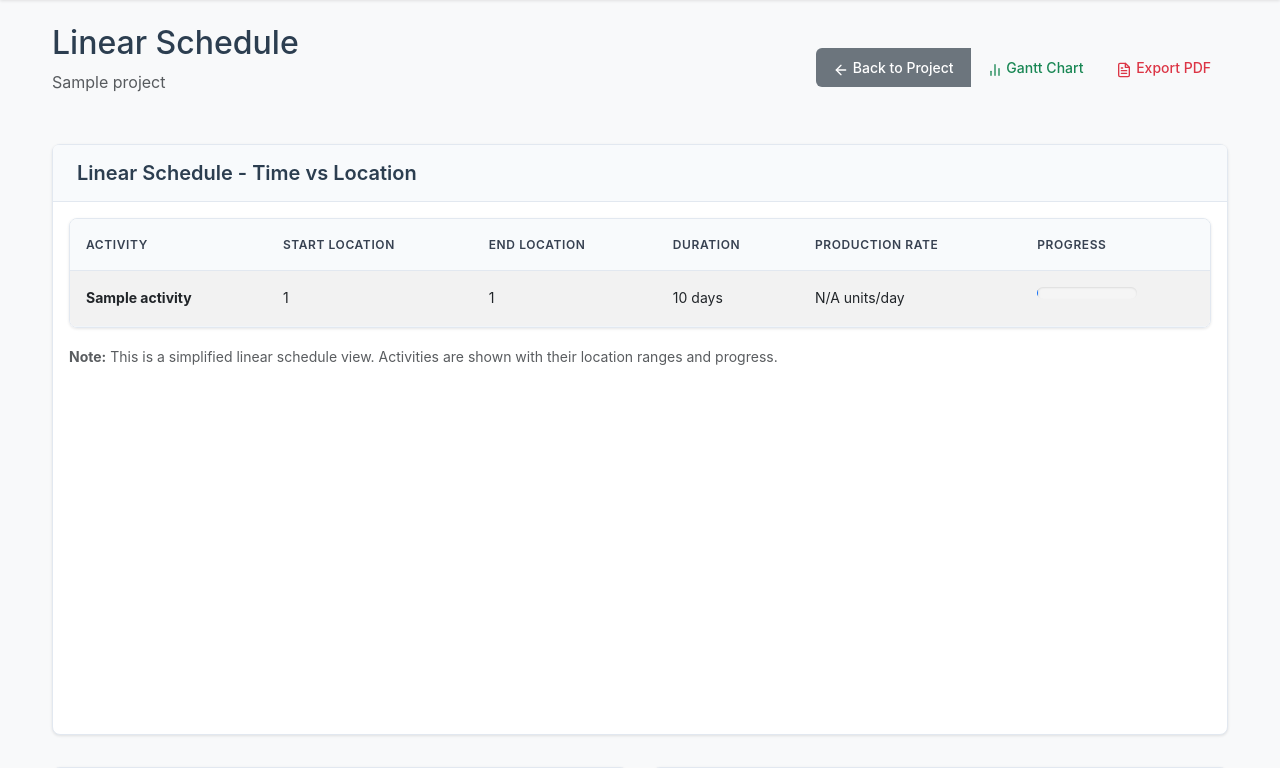
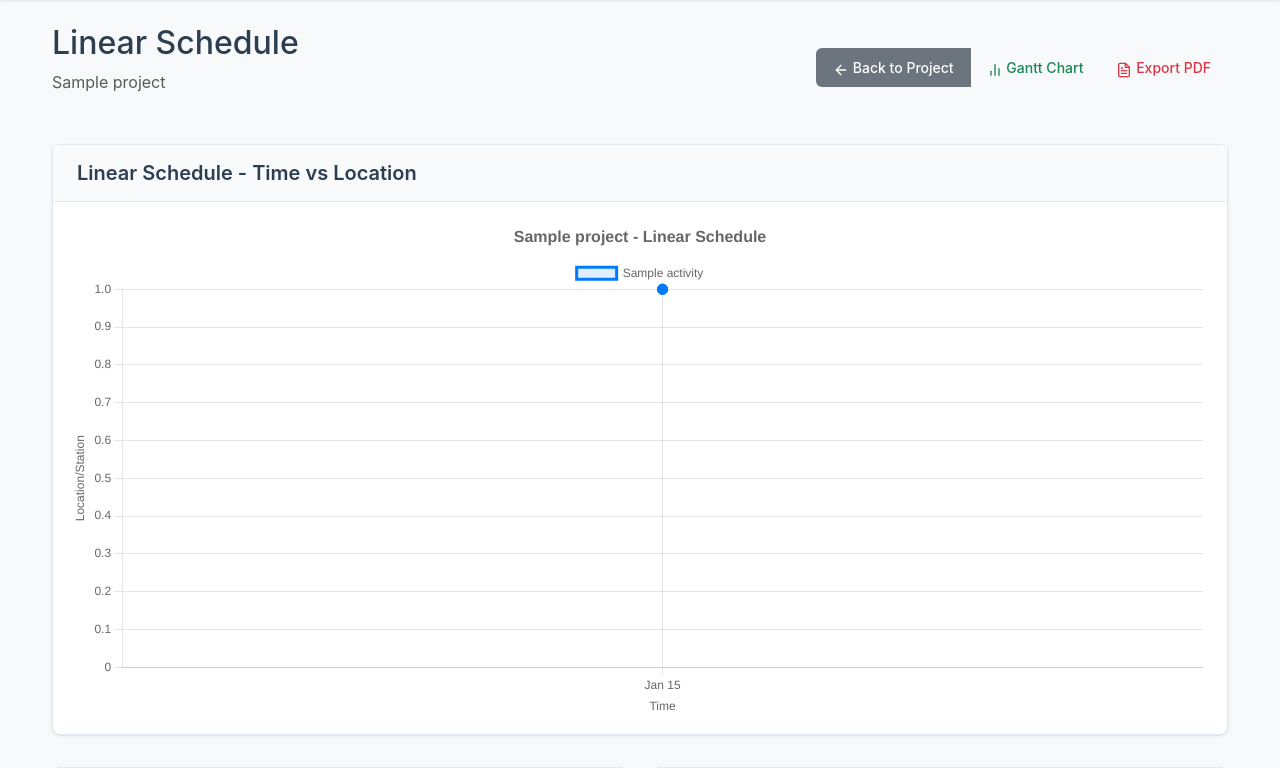
Before and after one commit to ibuilder/BBSchedule, a Flask app: page /project/1/linear in a window 1280 px wide. Shown: the part 67-835 px from the top of the page. Run offline with Flask 3, Linux system fonts and the light colour scheme; tables that the repository leaves empty hold one stand-in row (values such as "Sample post").

Commit message:
Restore visual charts providing progress and duration of project activities
Refactors Gantt and linear scheduling views to use Chart.js for improved data visualization and adds error handling for chart loading.

Replit-Commit-Author: Agent
Replit-Commit-Session-Id: 35261bdc-eefb-4325-8cee-63dfbbda4798
Replit-Commit-Screenshot-Url: https://storage.googleapis.com/screenshot-production-us-central1/b38b2758-4aee-47f8-92a1-dab8bcfc20d2/9355ad39-55b9-480d-8073-1ea072af6504.jpg

```diff
--- a/templates/schedule_linear.html
+++ b/templates/schedule_linear.html
@@ -176,8 +176,16 @@
 {% endblock %}
 
 {% block scripts %}
+<script src="{{ url_for('static', filename='js/linear.js') }}"></script>
 <script>
 document.addEventListener('DOMContentLoaded', function() {
+    // Wait for Chart.js to be fully loaded
+    if (typeof Chart === 'undefined') {
+        console.error('Chart.js not loaded');
+        showLinearErrorMessage('Chart library not loaded. Please refresh the page.');
+        return;
+    }
+
     try {
         // Initialize linear schedule with project data
         const projectData = {
@@ -196,91 +204,19 @@ document.addEventListener('DOMContentLoaded', function() {
                 return response.json();
             })
             .then(data => {
-                createSimpleLinearView(projectData, data.activities);
+                initializeLinearSchedule(projectData, data.activities);
+                initializeResourceChart(projectData, data.activities);
             })
             .catch(error => {
                 console.error('Error loading project data:', error);
-                document.getElementById('linear-chart-container').innerHTML = `
-                    <div class="text-center py-5">
-                        <h4 class="text-danger">Error Loading Data</h4>
-                        <p class="text-muted">Failed to load project activities. Please try refreshing the page.</p>
-                    </div>
-                `;
+                showLinearErrorMessage('Failed to load project data. Please try refreshing the page.');
             });
     } catch (error) {
         console.error('Script initialization error:', error);
+        showLinearErrorMessage('Script initialization failed. Please refresh the page.');
     }
 
     feather.replace();
 });
-
-function createSimpleLinearView(projectData, activities) {
-    const container = document.getElementById('linear-chart-container');
-
-    // Filter activities with location data
-    const linearActivities = activities.filter(activity =>
-        activity.location_start !== null && activity.location_end !== null
-    );
-
-    if (linearActivities.length === 0) {
-        container.innerHTML = `
-            <div class="text-center py-5">
-                <h4 class="text-muted">No Location Data Available</h4>
-                <p class="text-muted">Linear scheduling requires activities to have location/station data.<br>
-                Please add location start and end points to your activities.</p>
-                <a href="/project/${projectData.id}/activity/create" class="btn btn-primary">Add Activity with Locations</a>
-            </div>
-        `;
-        return;
-    }
-
-    // Create a simple table-based linear view
-    let html = `
-        <div class="table-responsive">
-            <table class="table table-striped">
-                <thead>
-                    <tr>
-                        <th>Activity</th>
-                        <th>Start Location</th>
-                        <th>End Location</th>
-                        <th>Duration</th>
-                        <th>Production Rate</th>
-                        <th>Progress</th>
-                    </tr>
-                </thead>
-                <tbody>
-    `;
-
-    linearActivities.forEach(activity => {
-        html += `
-            <tr>
-                <td><strong>${activity.name}</strong></td>
-                <td>${activity.location_start}</td>
-                <td>${activity.location_end}</td>
-                <td>${activity.duration} days</td>
-                <td>${activity.production_rate || 'N/A'} units/day</td>
-                <td>
-                    <div class="progress" style="width: 100px;">
-                        <div class="progress-bar" style="width: ${activity.progress}%">${activity.progress}%</div>
-                    </div>
-                </td>
-            </tr>
-        `;
-    });
-
-    html += `
-                </tbody>
-            </table>
-        </div>
-        <div class="mt-3">
-            <small class="text-muted">
-                <strong>Note:</strong> This is a simplified linear schedule view.
-                Activities are shown with their location ranges and progress.
-            </small>
-        </div>
-    `;
-
-    container.innerHTML = html;
-}
 </script>
 {% endblock %}
```
Also changed, not shown: static/js/gantt.js (+24 -3 lines), templates/schedule_gantt.html (+5 -75 lines).
